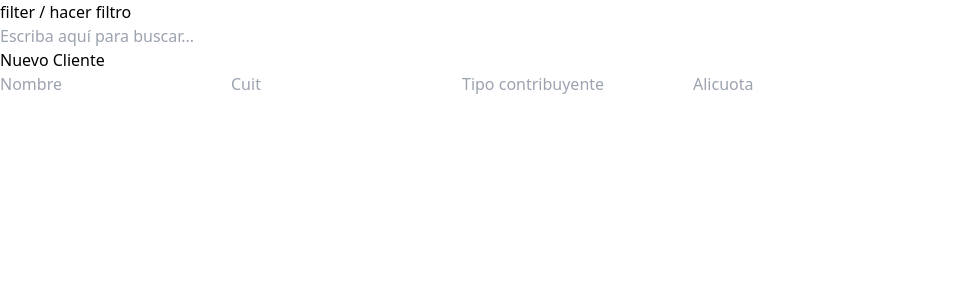
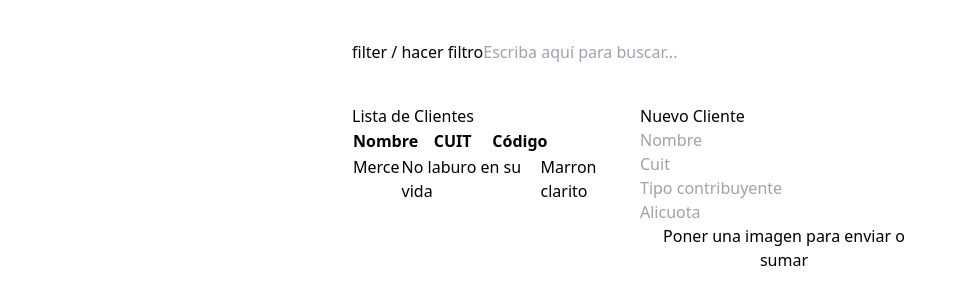
Before and after one commit to Drexai/Cosmar, a React (Vite) app: page /client in a window 1280 px wide. Shown: the top 304 px of the page, without its empty margins (0-967 px from the left). Built offline with nearby package versions, Linux system fonts and the light colour scheme.

Commit message:
Minor UI changes

```diff
--- a/src/App.jsx
+++ b/src/App.jsx
@@ -5,11 +5,14 @@ import {UserComponent} from "./components/userComponent"
 import { BrowserRouter, Routes, Route } from 'react-router-dom'
 import './index.css'
 
+
+//We will use at first the HomeComponent as the index and then we will pass for the LoginComponent as the index
 function App() {
 
   return (
     <BrowserRouter>
       <Routes>
+        <Route index element={<HomeComponent/>}/>
         <Route path="/" element={<HomeComponent/>} />
         <Route path="/client" element={<ClientComponent/>}/>
         <Route path="/budget" element={<BudgetComponent/>}/>
--- a/src/components/budgetComponent/index.jsx
+++ b/src/components/budgetComponent/index.jsx
@@ -4,9 +4,23 @@ export const BudgetComponent = () => {
 
     return (
         <>
-            <header>
-                <nav>
-                    <form action="">
+            <header class="relative py-10 mx-auto">
+                <nav class="relative w-full max-w-xl mx-auto bg-white flex flex-row">
+                    <aside class="flex flex-col w-40">
+                        <button>
+                            <h2>Generar Factura A</h2>
+                        </button>
+                        <button>
+                            <h2>Generar Factura B</h2>
+                        </button>
+                        <button>
+                            <h2>Presupuesto</h2>
+                        </button>
+                        <button>
+                            <h2>Clientes Registrados</h2>
+                        </button>
+                    </aside>
+                    <form action="relative w-full max-w-xl mx-auto bg-white flex flex-row">
                         <ul>
                             <li><label htmlFor=""></label>
                                 <input type="text" placeholder="Señores/señoras:" />
@@ -23,16 +37,42 @@ export const BudgetComponent = () => {
                             <li><label htmlFor="">
                                 </label><input input placeholder="Localidad" type="text" />
                             </li>
-                            <li><label htmlFor="">
-                                </label><input laceholder="empleado" type="text" />
+                            <li><label  placeholder="empleado" htmlFor="">
+                                    <input  type="text" />
+                                </label>
                             </li>
-                            <li></li>
+                            <li><label placeholder="Iva" htmlFor="">
+                                    <input placeholder="Iva" type="checkbox"/>
+                                </label>
+                                    <input type="checkbox"/>
+                                    <input type="checkbox"/>
+                                    <input type="checkbox"/>
+
+                            </li>
                             <li></li>
                             <li></li>
                         </ul>
                     </form>
                 </nav>
             </header>
+            <section class="relative w-full max-w-xl mx-auto bg-white flex flex-row flex space-x-20">
+                <div class="flex flex-col">
+                    <h2>Código</h2>
+                </div>
+                <div class="flex flex-col">
+                    <h2>Cantidad</h2>
+                </div>
+                <div class="flex flex-col">
+                    <h2>Descripción</h2>
+                </div>
+                <div class="flex flex-col">
+                    <h2>Precio Unitario</h2>
+                </div>
+                <div class="flex flex-col">
+                    <h2>Precio Total</h2>
+                </div>
+            </section>
+
         </>
     )
 }
--- a/src/components/clientsComponent/index.jsx
+++ b/src/components/clientsComponent/index.jsx
@@ -5,17 +5,35 @@ export const ClientComponent = () => {
 
     return (
         <>
-            <header>
-                <p>filter / hacer filtro</p>
+            <header class="relative py-10 w-full max-w-xl mx-auto bg-white flex flex-row">
+               <h2>filter / hacer filtro</h2>
                 <input placeholder="Escriba aquí para buscar...">
-
                 </input>
             </header>
-            <main>
-                <section>
+            <main class="relative w-full max-w-xl mx-auto bg-white flex flex-row">
 
+                <section class="flex flex-col w-2/4">
+                    <h2 class="w-full">
+                        Lista de Clientes
+                    </h2>
+                    <tr class="w-full">
+                        <th class="w-1/3">Nombre</th>
+                        <th class="w-1/3">CUIT</th>
+                        <th class="w-1/3">Código</th>
+                    </tr>
+                    <tr>
+                        <td>
+                            Merce
+                        </td>
+                        <td>
+                            No laburo en su vida
+                        </td>
+                        <td>
+                            Marron clarito
+                        </td>
+                    </tr>
                 </section>
-                <aside>
+                <aside class="flex flex-col w-2/4">
                     <form>
                         <fieldset>
                             <legend> Nuevo Cliente</legend>
@@ -24,6 +42,7 @@ export const ClientComponent = () => {
                             <input type="text" placeholder="Tipo contribuyente"/>
                             <input type="text"placeholder="Alicuota" />
                         </fieldset>
+                        <button for="post"> Poner una imagen para enviar o sumar</button>
                     </form>
                 </aside>
             </main>
```
Also changed, not shown: src/components/homeComponent/index.jsx (+14 -9 lines), src/components/logInComponent/index.jsx (added), src/components/stockComponents/index.jsx (added).
